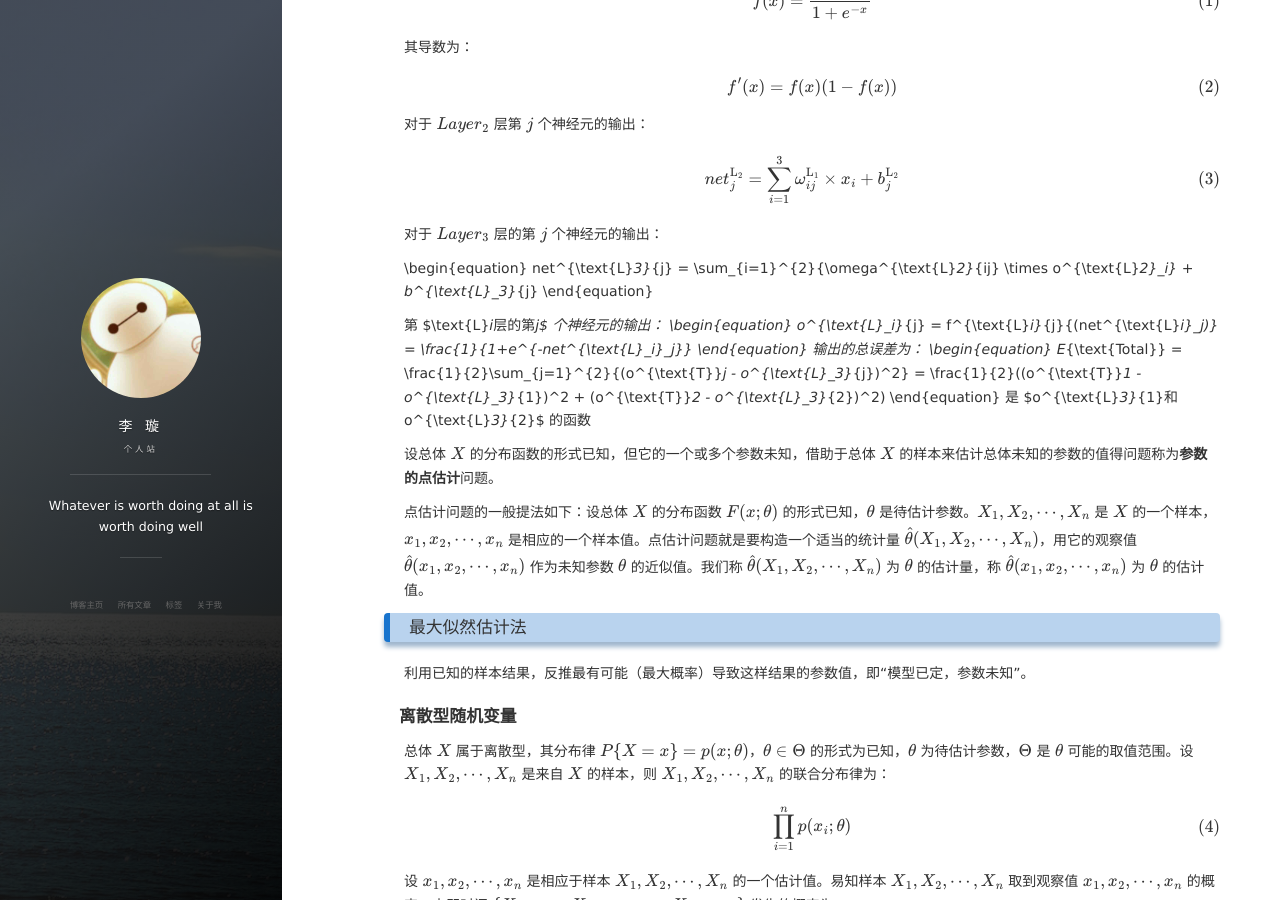
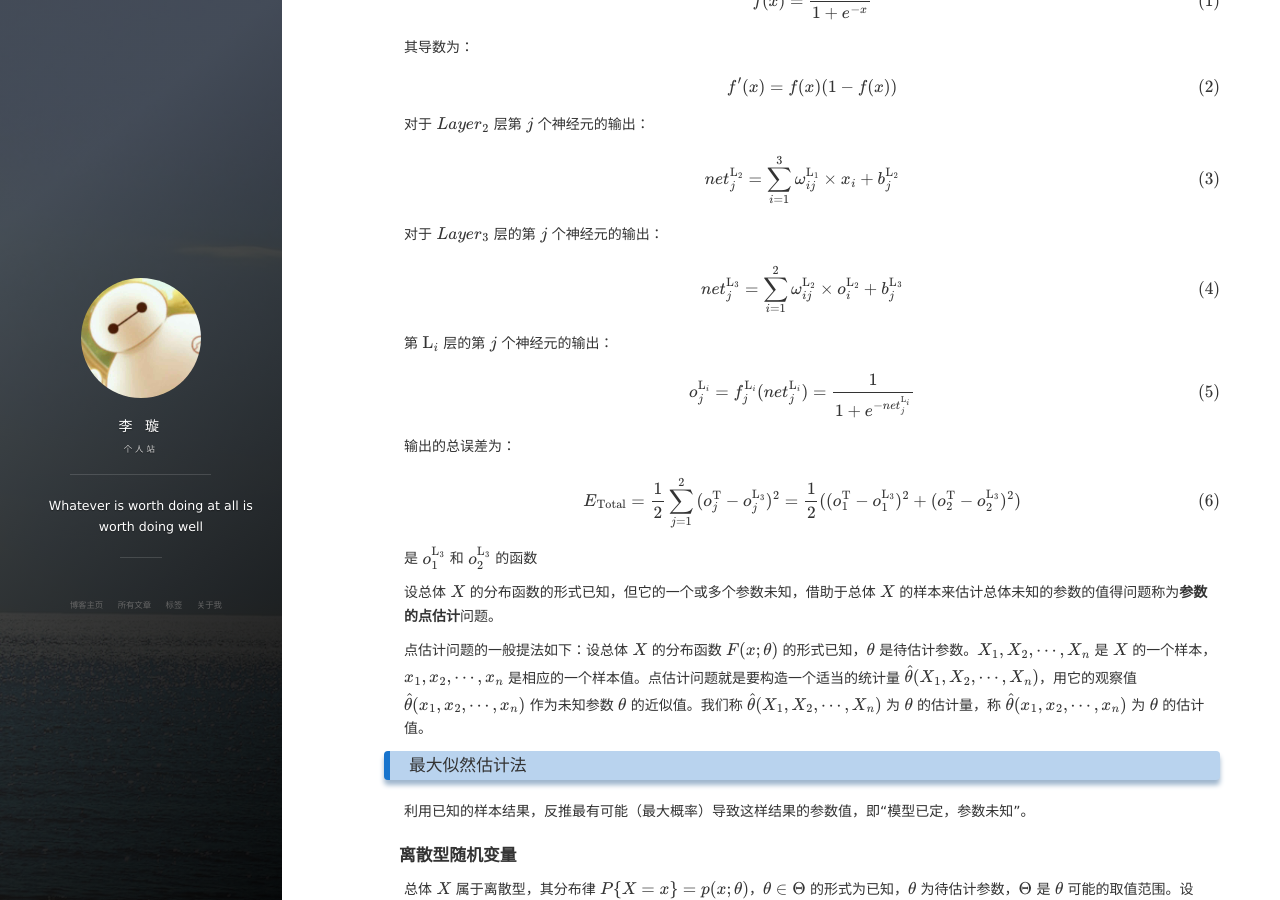
Before and after one commit to leexuan/leexuan.github.io, a Jekyll site: the page built from _posts/2016-09-07-MachineLearning_BackPropagationNeuralNetworks.md, in a window 1280 px wide and 900 px high, scrolled down 1025 px. Built offline with Jekyll 4.4.1, drawn with Linux system fonts in a browser that asks for light colours; nearby versions of some CDN libraries; formulas are drawn with MathJax 3; comment, search, counter and statistics services are not loaded.

Commit message:
Modified.

```diff
--- a/_posts/2016-09-07-MachineLearning_BackPropagationNeuralNetworks.md
+++ b/_posts/2016-09-07-MachineLearning_BackPropagationNeuralNetworks.md
@@ -21,7 +21,7 @@ BP&nbsp;神经网络的计算包括两个过程：正向计算和反向计算。
 * 反向计算：将实际输出与期望输出间的误差信号沿着网络连接通路反向传播，辅助修正各神经元的权重，以期误差信号最小。
 
 现在以一个典型的三层神经网络说明权重的计算调整过程。
-![hustlin_erd](/images/posts/2016-09-07-MachineLearning_BackPropagationNeuralNetworks/BPDemo.pdf){:height="240px" width="260px"}
+![hustlin_erd](/images/posts/2016-09-07-MachineLearning_BackPropagationNeuralNetworks/BPDemo.png){:height="240px" width="320px"}
 
 
 如图所示三层神经网络：输入层&nbsp;$Layer_1$、隐含层&nbsp;$Layer_2$、输出层&nbsp;$Layer_3$．输入层包括三个神经元，即输入为&nbsp;$\boldsymbol{x}=\lbrace x_1,x_2,x_3 \rbrace$，样本数据集为&nbsp;$$\mathcal{D}=\lbrace (\boldsymbol{x}_i,y_i)\rbrace$$，目标输出为&nbsp;$$o^{\text{T}}_1$$&nbsp;和&nbsp;$$o^{\text{T}}_2$$．$$\omega^{\text{L}_k}_{ij}$$&nbsp;为第&nbsp;$$k-1$$&nbsp;层的第&nbsp;$$i$$&nbsp;个神经元到第&nbsp;$$k$$&nbsp;层的第&nbsp;$$j$$&nbsp;个神经元之间的权重．$$\boldsymbol{b}^{\text{L}_k}=\{b^{\text{L}_k}_{i}\}$$&nbsp;为第&nbsp;$$k$$&nbsp;层神经元偏移量集合，$$b^{\text{L}_k}_{j}$$&nbsp;为第&nbsp;$$k$$&nbsp;层第&nbsp;$$i$$&nbsp;个神经元的偏移量．$$net^{\text{L}_k}_{i}$$&nbsp;表示第&nbsp;$$k$$&nbsp;层网络的第&nbsp;$$i$$&nbsp;个神经元的输入，$$o^{\text{L}_k}_{i}$$&nbsp;表示第&nbsp;$$k$$&nbsp;层网络的第&nbsp;$$i$$&nbsp;个神经元的输出，$$f^{\text{L}_k}_{i}(\cdot)$$&nbsp;表示第&nbsp;$k$&nbsp;层网络的第&nbsp;$i$&nbsp;个神经元的激活函数．
@@ -37,24 +37,21 @@ f'(x) = f(x)(1-f(x))
 
 对于&nbsp;$Layer_2$&nbsp;层第&nbsp;$j$&nbsp;个神经元的输出：
 
-$$net^{\text{L}_2}_{j} = \sum_{i=1}^{3}{\omega^{\text{L}_1}_{ij} \times x_i} + b^{\text{L}_2}_{j}$$
+$$ net^{\text{L}_2}_{j} = \sum_{i=1}^{3}{\omega^{\text{L}_1}_{ij} \times x_i} + b^{\text{L}_2}_{j} $$
 
 对于&nbsp;$Layer_3$&nbsp;层的第&nbsp;$j$&nbsp;个神经元的输出：
 
-\begin{equation}
-net^{\text{L}_3}_{j} = \sum_{i=1}^{2}{\omega^{\text{L}_2}_{ij} \times o^{\text{L}_2}_i} + b^{\text{L}_3}_{j}
-\end{equation}
+$$ net^{\text{L}_3}_{j} = \sum_{i=1}^{2}{\omega^{\text{L}_2}_{ij} \times o^{\text{L}_2}_i} + b^{\text{L}_3}_{j} $$
 
+ 第&nbsp;$$\text{L}_i$$&nbsp;层的第&nbsp;$$j$$&nbsp;个神经元的输出：
 
-第&nbsp;$\text{L}_i$&nbsp;层的第&nbsp;$j$&nbsp;个神经元的输出：
-\begin{equation}
-o^{\text{L}_i}_{j} = f^{\text{L}_i}_{j}{(net^{\text{L}_i}_j)} = \frac{1}{1+e^{-net^{\text{L}_i}_j}}
-\end{equation}
+ $$ o^{\text{L}_i}_{j} = f^{\text{L}_i}_{j}{(net^{\text{L}_i}_j)} = \frac{1}{1+e^{-net^{\text{L}_i}_j}} $$
+
 输出的总误差为：
-\begin{equation}
-E_{\text{Total}} = \frac{1}{2}\sum_{j=1}^{2}{(o^{\text{T}}_j - o^{\text{L}_3}_{j})^2} = \frac{1}{2}((o^{\text{T}}_1 - o^{\text{L}_3}_{1})^2 + (o^{\text{T}}_2 - o^{\text{L}_3}_{2})^2)
-\end{equation}
-是&nbsp;$o^{\text{L}_3}_{1}$&nbsp;和&nbsp;$o^{\text{L}_3}_{2}$&nbsp;的函数
+
+$$ E_{\text{Total}} = \frac{1}{2}\sum_{j=1}^{2}{(o^{\text{T}}_j - o^{\text{L}_3}_{j})^2} = \frac{1}{2}((o^{\text{T}}_1 - o^{\text{L}_3}_{1})^2 + (o^{\text{T}}_2 - o^{\text{L}_3}_{2})^2) $$
+
+是&nbsp;$$o^{\text{L}_3}_{1}$$&nbsp;和&nbsp;$$o^{\text{L}_3}_{2}$$&nbsp;的函数
 
 
 
```
Also changed, not shown: images/posts/2016-09-07-MachineLearning_BackPropagationNeuralNetworks/BPDemo.png (added).
